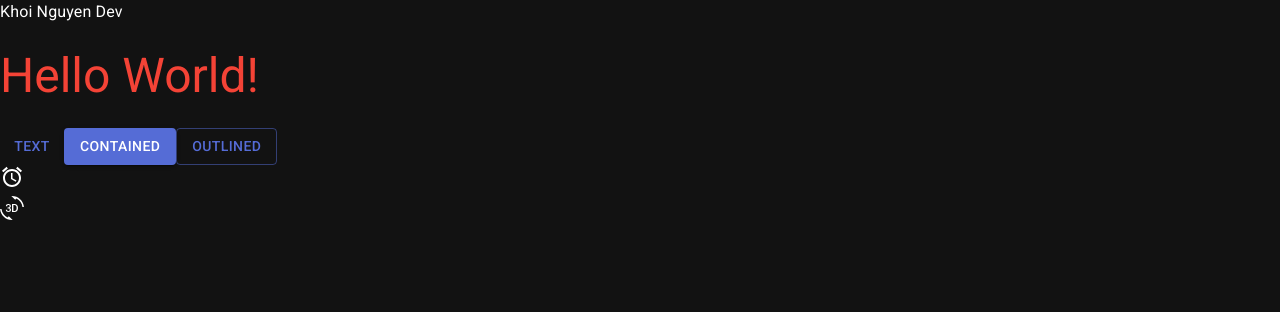
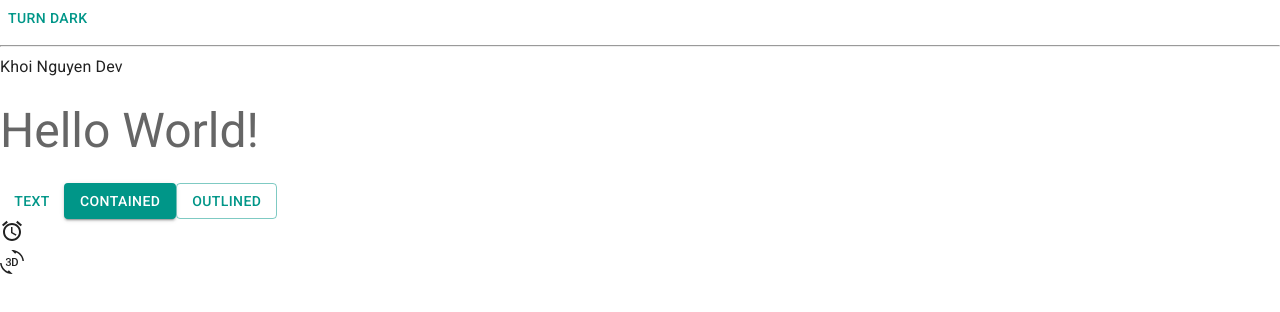
Before and after one commit to KhoiNguyen021104/my-trello, a React (Vite) app: page / in a window 1280 px wide. Shown: the top 312 px of the page. Built offline with nearby package versions, Linux system fonts and the light colour scheme.

Commit message:
Dark light mode config

```diff
--- a/src/App.jsx
+++ b/src/App.jsx
@@ -2,10 +2,30 @@ import Button from '@mui/material/Button'
 import AccessAlarmIcon from '@mui/icons-material/AccessAlarm'
 import ThreeDRotation from '@mui/icons-material/ThreeDRotation'
 import Typography  from '@mui/material/Typography'
+import {
+  Experimental_CssVarsProvider as CssVarsProvider,
+  experimental_extendTheme as extendTheme,
+  useColorScheme,
+} from '@mui/material/styles'
+
+function ModeToggle() {
+  const { mode, setMode } = useColorScheme();
+  return (
+    <Button
+      onClick={() => {
+        setMode(mode === 'light' ? 'dark' : 'light')
+      }}
+    >
+      {mode === 'light' ? 'Turn dark' : 'Turn light'}
+    </Button>
+  )
+}
 
 function App() {
   return (
     <>
+      <ModeToggle />
+      <hr />
       <div>Khoi Nguyen Dev</div>
       <br />
       <Typography variant="h3" color="text.secondary">Hello World!</Typography>
--- a/src/main.jsx
+++ b/src/main.jsx
@@ -4,12 +4,14 @@ import App from './App.jsx'
 import CssBaseline from '@mui/material/CssBaseline'
 import { ThemeProvider } from '@mui/material/styles'
 import theme from './theme'
+import { Experimental_CssVarsProvider as CssVarsProvider } from '@mui/material/styles'
+
 
 ReactDOM.createRoot(document.getElementById('root')).render(
   <React.StrictMode>
-    <ThemeProvider theme={theme}>
+    <CssVarsProvider theme={theme}>
       <CssBaseline />
       <App />
-    </ThemeProvider>
+    </CssVarsProvider>
   </React.StrictMode>
 )
--- a/src/theme.js
+++ b/src/theme.js
@@ -1,22 +1,20 @@
-import { createTheme } from '@mui/material/styles'
-import { blue, red, yellow } from '@mui/material/colors'
+import { experimental_extendTheme as extendTheme } from '@mui/material/styles'
+import { cyan, deepOrange, orange, teal } from '@mui/material/colors'
 
-const theme = createTheme({
-  palette: {
-    mode: 'dark',
-    primary: {
-      main: '#556cd6'
+const theme = extendTheme({
+  colorSchemes: {
+    light: {
+      palette: {
+        primary: teal,
+        secondary: deepOrange
+      }
     },
-    secondary: {
-      main: '#19857b'
-    },
-    error: {
-      main: red.A400
-    },
-    text: {
-      secondary: red[500]
+    dark: {
+      palette: {
+        primary: cyan,
+        secondary: orange
+      }
     }
   }
 })
-
 export default theme
```
